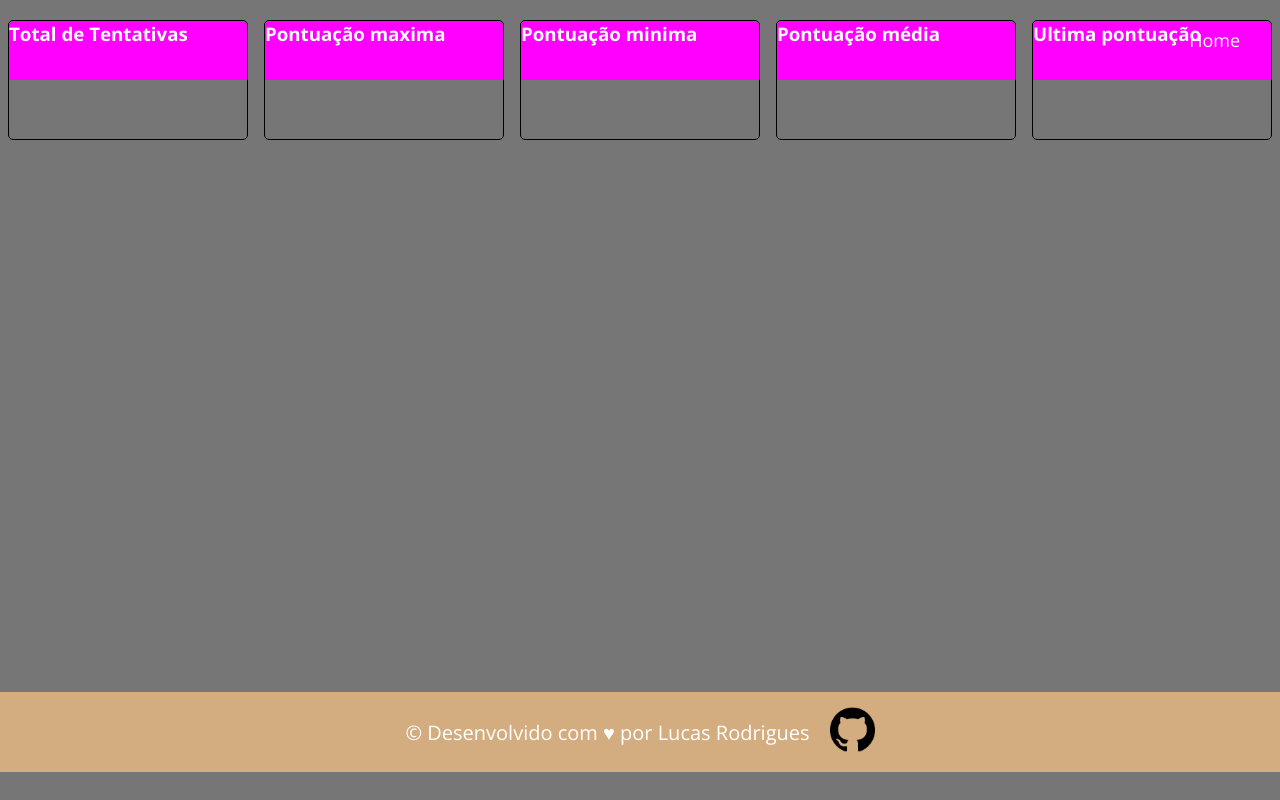
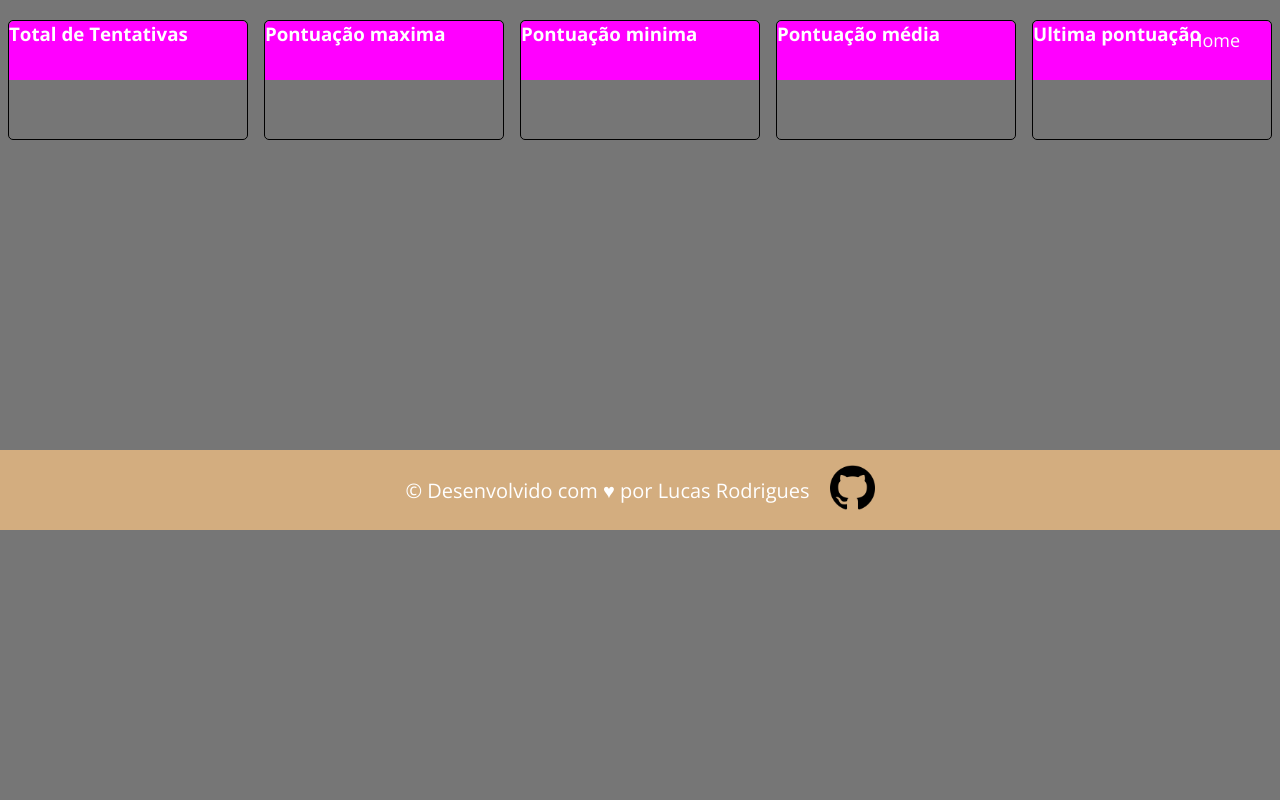
Before and after one commit to LucasRodriguesCartaxo/F1-PI, a website: page web-data-viz/public/dashboar.html in a window 1280 px wide. Drawn offline with nearby package versions, Linux system fonts and the light colour scheme; no server answers.

Commit message:
modelagem feita e ajustei o fotter da dash do quiz

```diff
--- a/web-data-viz/public/css/dash.css
+++ b/web-data-viz/public/css/dash.css
@@ -126,8 +126,8 @@ body{
 }
 
 .stats{
-    width: 90%;
-    height: 90%;
+    width: 100%;
+    height: 100%;
     display: flex;
     justify-content: center;
 }
--- a/web-data-viz/public/dashboar.html
+++ b/web-data-viz/public/dashboar.html
@@ -53,7 +53,6 @@
 
                     <div class="charts">
                         <canvas id="chartPoints"></canvas>
-                        <canvas id="chartStatus"></canvas>
                     </div>
                 </div>
             </div>
@@ -212,7 +211,7 @@
                 resposta.json().then(json => {
                     console.log(json);
                     console.log(JSON.stringify(json));
-                    pontMaxima.innerHTML = json[0].max_pontuacao;
+                    pontMaxima.innerHTML = json[0].max_pontuacao; // esses dados eu estou pegando o AS que eu utilei no quiz model
                     pontMinima.innerHTML = json[0].min_pontuacao;
                     pontMedia.innerHTML = json[0].media_pontuacao;
 
```
Also changed, not shown: web-data-viz/src/database/modelagem.png (added).
